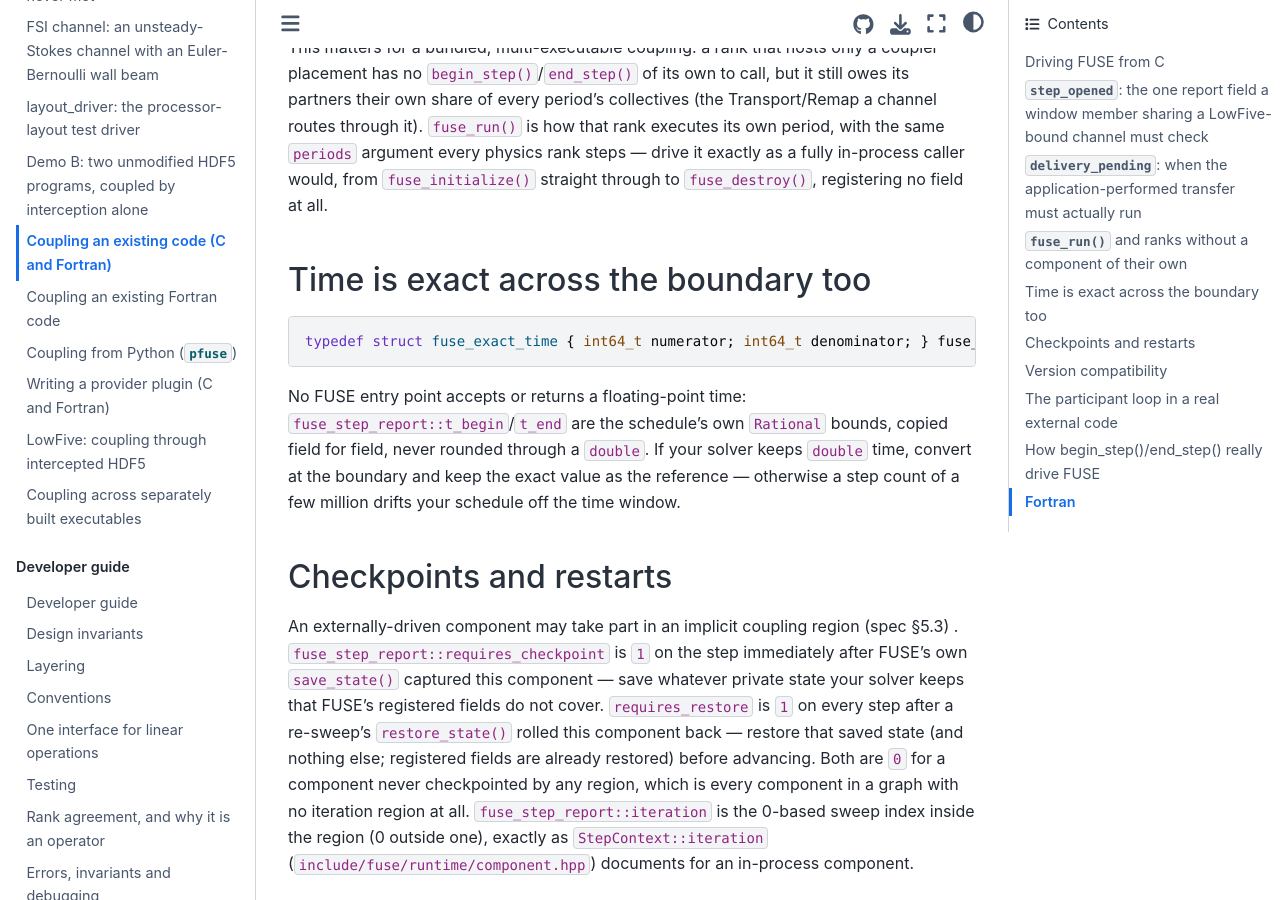
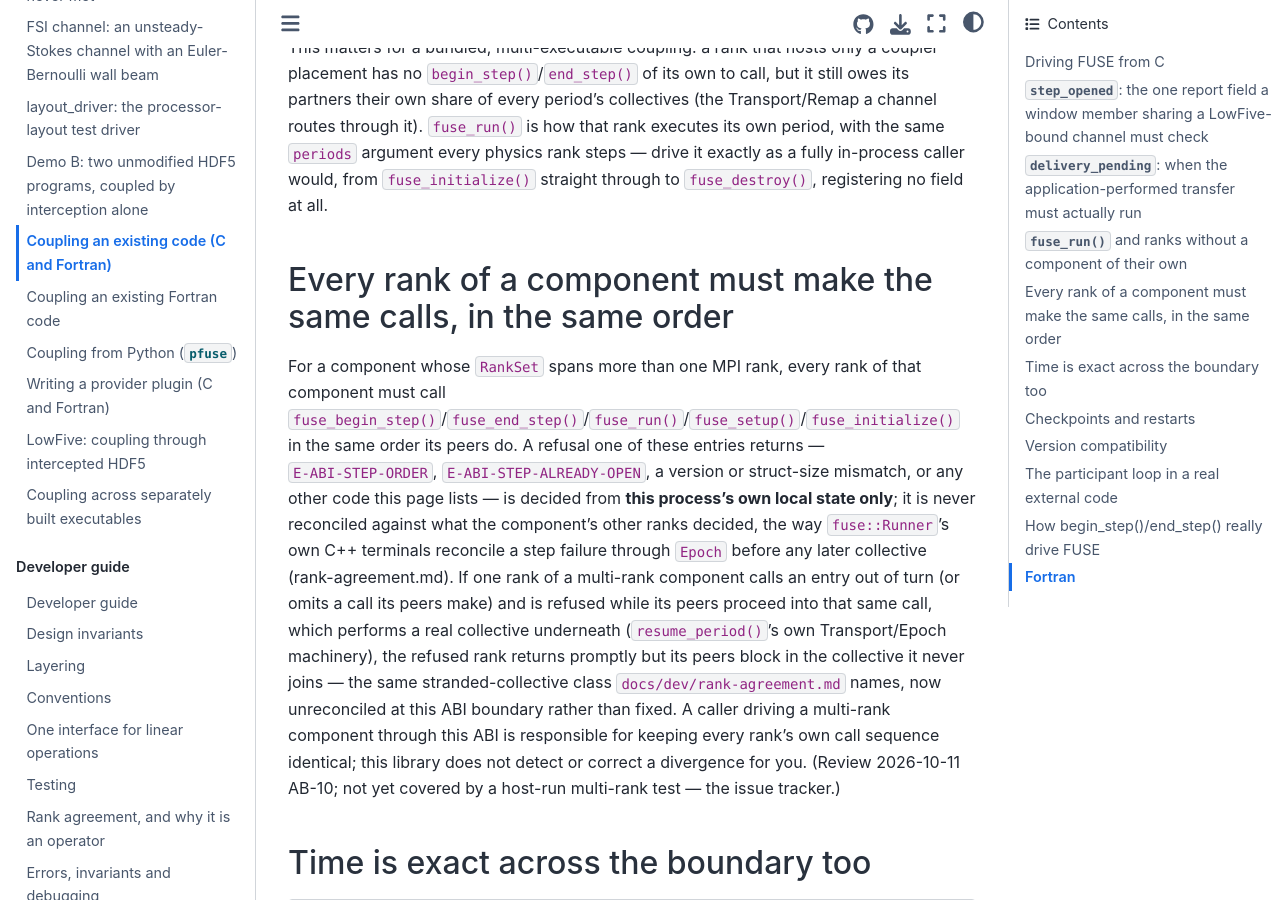
Before and after one commit to vijaysm/fuse, a Sphinx documentation site: the page built from docs/user/c-abi.md, in a window 1280 px wide and 900 px high, scrolled down 7515 px. Built offline with Sphinx 7.4.7 and the Sphinx Book theme 1.1.4, drawn with Linux system fonts in a browser that asks for light colours; pages that are not in the unit, such as notebooks, are missing from menus.

Commit message:
Document that local ABI refusals are not reconciled across ranks
Every rank of a multi-rank component must make the same calls in the
same order, since a refusal on one rank is not agreed with its peers.
Add a section to c-abi.md.

````diff
--- a/docs/user/c-abi.md
+++ b/docs/user/c-abi.md
@@ -281,6 +281,24 @@
 — drive it exactly as a fully in-process caller would, from `fuse_initialize()` straight through to
 `fuse_destroy()`, registering no field at all.
 
+## Every rank of a component must make the same calls, in the same order
+
+For a component whose `RankSet` spans more than one MPI rank, every rank of that component must
+call `fuse_begin_step()`/`fuse_end_step()`/`fuse_run()`/`fuse_setup()`/`fuse_initialize()` in the
+same order its peers do. A refusal one of these entries returns — `E-ABI-STEP-ORDER`,
+`E-ABI-STEP-ALREADY-OPEN`, a version or struct-size mismatch, or any other code this page lists —
+is decided from **this process's own local state only**; it is never reconciled against what the
+component's other ranks decided, the way `fuse::Runner`'s own C++ terminals reconcile a step
+failure through `Epoch` before any later collective (rank-agreement.md). If one rank of a
+multi-rank component calls an entry out of turn (or omits a call its peers make) and is refused
+while its peers proceed into that same call, which performs a real collective underneath
+(`resume_period()`'s own Transport/Epoch machinery), the refused rank returns promptly but its
+peers block in the collective it never joins — the same stranded-collective class
+`docs/dev/rank-agreement.md` names, now unreconciled at this ABI boundary rather than fixed. A
+caller driving a multi-rank component through this ABI is responsible for keeping every rank's
+own call sequence identical; this library does not detect or correct a divergence for you. (Review
+2026-10-11 AB-10; not yet covered by a host-run multi-rank test — the issue tracker.)
+
 ## Time is exact across the boundary too
 
 ```c
````
